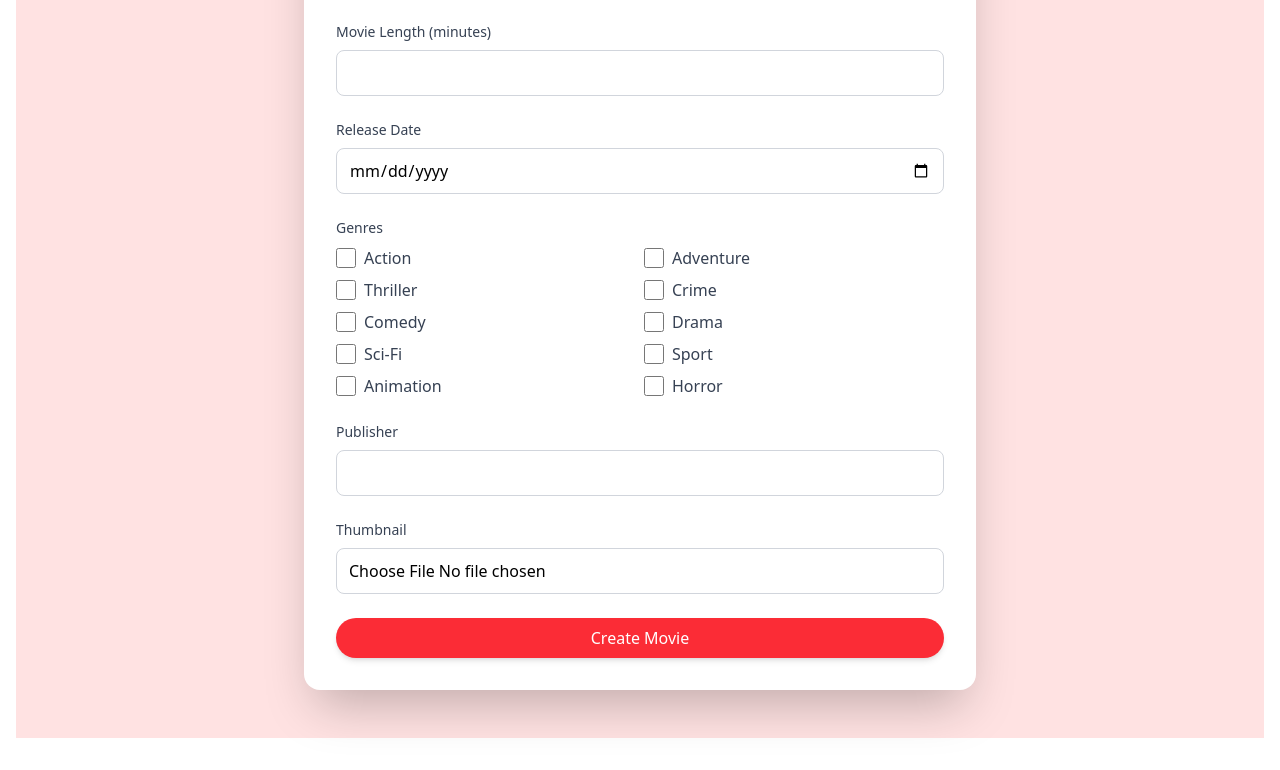
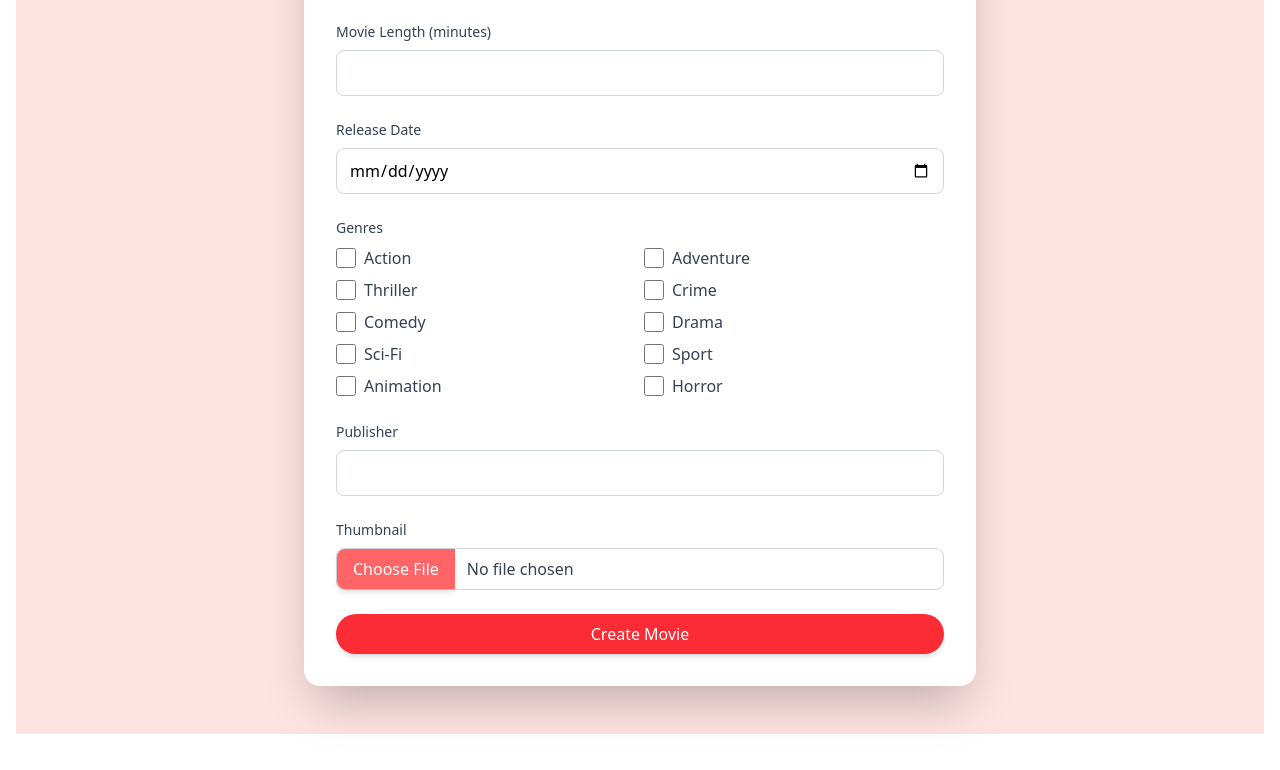
Before and after one commit to arifulmrislam/Movie-Review-App, a React (Vite) app in the folder clients/: page /add-movie in a window 1280 px wide. Shown: the part 506-1276 px from the top of the page. Built offline with nearby package versions, Linux system fonts and the light colour scheme.

Commit message:
updated UI

```diff
--- a/clients/src/pages/Addmovie.tsx
+++ b/clients/src/pages/Addmovie.tsx
@@ -102,7 +102,9 @@ const AddMovie: React.FC = () => {
     return (
         <div className='min-h-screen bg-red-100 py-12 px-4 sm:px-6 lg:px-8'>
             <div className='max-w-2xl mx-auto bg-white p-8 rounded-2xl shadow-2xl'>
-                <h1 className='text-3xl font-bold mb-8 text-gray-900'>Create Movie</h1>
+                <h1 className='text-3xl font-bold mb-8 text-gray-900'>
+                    Create Movie
+                </h1>
                 <form onSubmit={handleSubmit} className='space-y-6'>
                     <div>
                         <label
@@ -239,13 +241,26 @@ const AddMovie: React.FC = () => {
                         >
                             Thumbnail
                         </label>
-                        <input
-                            type='file'
-                            accept='image/*'
-                            onChange={(e) => setImageFile(e.target.files?.[0] || null)}
-                            required
-                            className='block w-full px-3 py-2.5 border border-gray-300 rounded-lg'
-                        />
+                        <div className='relative w-full border border-gray-300 rounded-lg flex items-center'>
+                            {/* Custom styled button */}
+                            <label
+                                htmlFor='imageFile'
+                                className='bg-red-400 text-white px-4 py-2 rounded-l-lg cursor-pointer hover:bg-red-500 transition-colors duration-200 font-medium shadow-md'
+                            >
+                                Choose File
+                            </label>
+                            {/* Display file name dynamically */}
+                            <span className='px-3 py-2 text-gray-700'>
+                                {imageFile ? imageFile.name : 'No file chosen'}
+                            </span>
+                            <input
+                                type='file'
+                                accept='image/*'
+                                id='imageFile'
+                                onChange={(e) => setImageFile(e.target.files?.[0] || null)}
+                                className='hidden'
+                            />
+                        </div>
                     </div>
 
                     {/* Image preview */}
--- a/clients/src/pages/UserMovies.tsx
+++ b/clients/src/pages/UserMovies.tsx
@@ -226,19 +226,21 @@ const UserMovies: React.FC = () => {
     return (
         <div className='p-8 bg-gradient-to-br from-blue-50 to-purple-50 min-h-screen'>
             {/* User Profile Section */}
-            <div className='bg-gradient-to-r from-blue-500 to-purple-600 shadow-md rounded-lg p-6 flex flex-col md:flex-row items-center justify-between mb-6'>
+            <div className='bg-white shadow-md rounded-lg p-6 flex flex-col md:flex-row items-center justify-between mb-6 border border-gray-200'>
                 <div className='flex items-center gap-4'>
-                    <div className='w-12 h-12 flex items-center justify-center bg-white text-blue-500 font-bold text-xl rounded-full'>
-                        <User className='w-6 h-6' />
+                    <div className='w-14 h-14 flex items-center justify-center bg-blue-500 text-white font-bold text-xl rounded-full shadow-lg'>
+                        <User className='w-7 h-7' />
                     </div>
-                    <div>
-                        <h2 className='text-lg font-semibold text-white'>{user.name}</h2>
-                        <p className='text-gray-200'>{user.email}</p>
+                    <div className='text-center md:text-left'>
+                        <h2 className='text-lg font-semibold text-gray-900'>
+                            {user.name}
+                        </h2>
+                        <p className='text-gray-600 text-sm'>{user.email}</p>
                     </div>
                 </div>
-                <div className='flex items-center gap-2'>
-                    <span className='text-gray-200'>Movies Added:</span>
-                    <span className='bg-yellow-400 text-black text-xs font-bold rounded-full px-3 py-1'>
+                <div className='flex items-center gap-2 mt-4 md:mt-0'>
+                    <span className='text-gray-700 text-sm'>Movies Added:</span>
+                    <span className='bg-yellow-400 text-gray-900 text-sm font-semibold rounded-full px-3 py-1 shadow-md'>
                         {movies.length}
                     </span>
                 </div>
@@ -316,15 +318,16 @@ const UserMovies: React.FC = () => {
                                 ) : (
                                     <>
                                         <h3 className='text-xl font-semibold text-purple-800 flex items-center gap-2'>
-                                            <Film className='w-5 h-5 text-purple-600' /> {movie.title}
+                                            <Film className='w-5 h-5 text-purple-600' />{' '}
+                                            {movie.title}
                                         </h3>
                                         <p className='text-gray-600 flex items-center gap-2'>
                                             <Calendar className='w-4 h-4 text-blue-500' />{' '}
                                             {movie.release_yr}
                                         </p>
                                         <p className='text-gray-600 flex items-center gap-2'>
-                                            <Clock className='w-4 h-4 text-blue-500' /> {movie.length}{' '}
-                                            minutes
+                                            <Clock className='w-4 h-4 text-blue-500' />{' '}
+                                            {movie.length} minutes
                                         </p>
                                         <p className='text-gray-600 flex items-center gap-2'>
                                             <UserCircle className='w-4 h-4 text-blue-500' />{' '}
@@ -350,7 +353,9 @@ const UserMovies: React.FC = () => {
                                 )}
                                 <p className='text-yellow-500 text-sm flex items-center gap-2'>
                                     ⭐{' '}
-                                    {movie.averageRating ? movie.averageRating.toFixed(1) : 'N/A'}
+                                    {movie.averageRating
+                                        ? movie.averageRating.toFixed(1)
+                                        : 'N/A'}
                                 </p>
                             </div>
                         </div>
```
